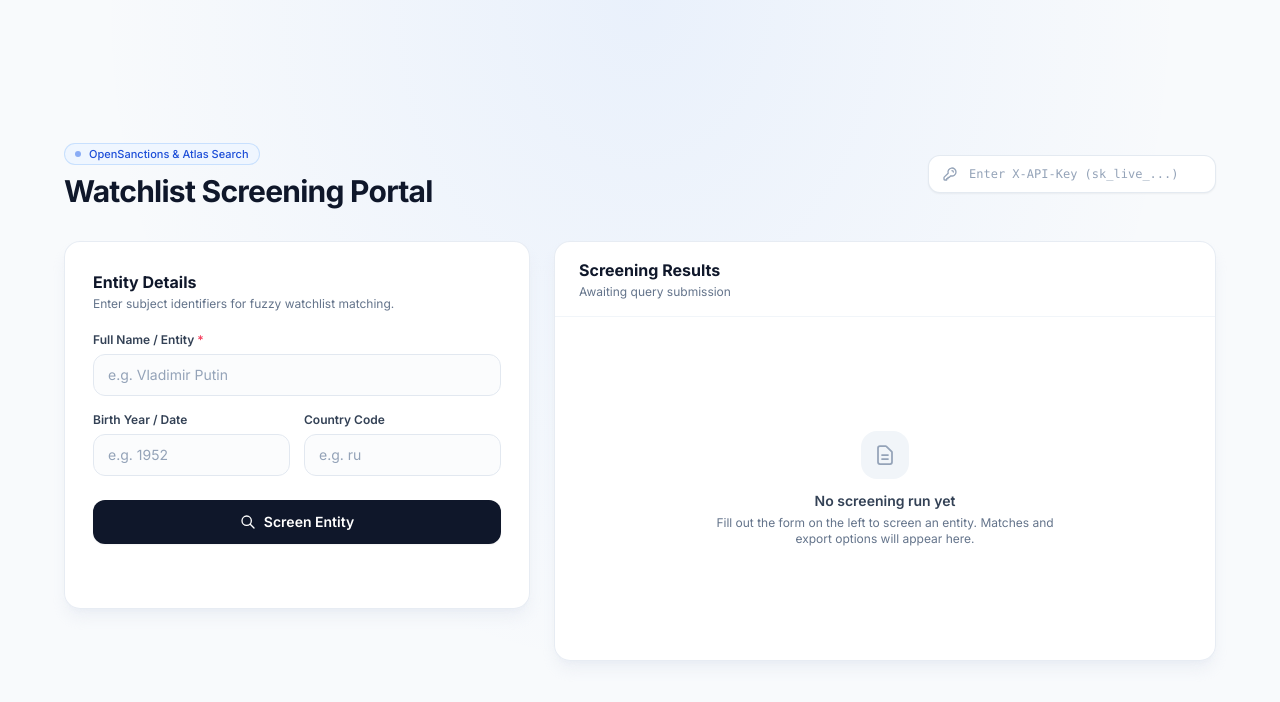
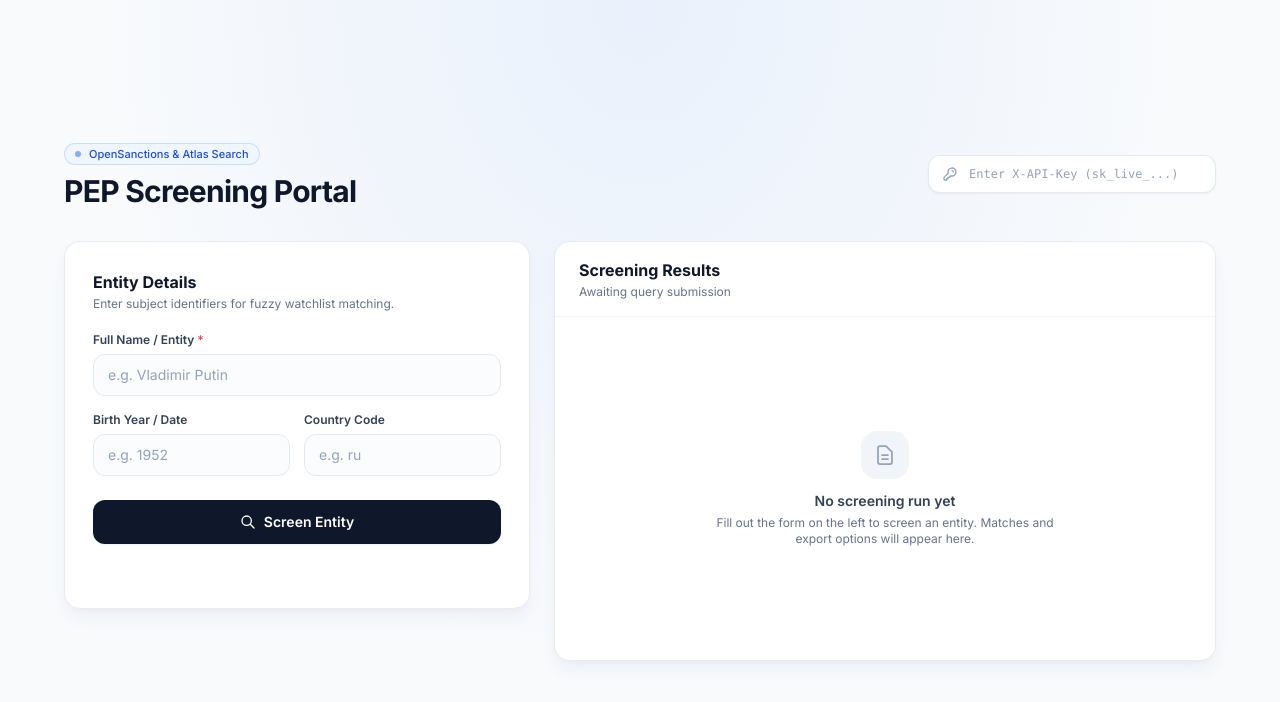
Before and after one commit to Willowusu/screening-portal, a website: page public/index.html in a window 1280 px wide. Drawn offline with nearby package versions, Linux system fonts and the light colour scheme.

Commit message:
Change title to 'PEP Screening' in index.html

```diff
--- a/public/index.html
+++ b/public/index.html
@@ -4,7 +4,7 @@
 <head>
     <meta charset="UTF-8" />
     <meta name="viewport" content="width=device-width, initial-scale=1.0" />
-    <title>Sanctions & Watchlist Screening</title>
+    <title>PEP Screening</title>
     <script src="https://cdn.tailwindcss.com"></script>
     <link rel="preconnect" href="https://fonts.googleapis.com">
     <link rel="preconnect" href="https://fonts.gstatic.com" crossorigin>
@@ -31,7 +31,7 @@
                     OpenSanctions & Atlas Search
                 </div>
                 <h1 class="text-2xl sm:text-3xl font-bold tracking-tight text-slate-900">
-                    Watchlist Screening Portal
+                    PEP Screening Portal
                 </h1>
             </div>
 
```
